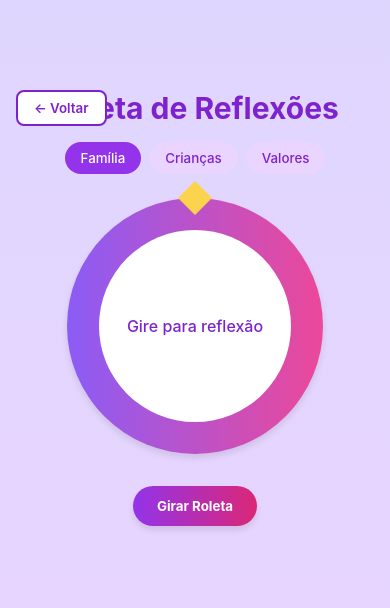
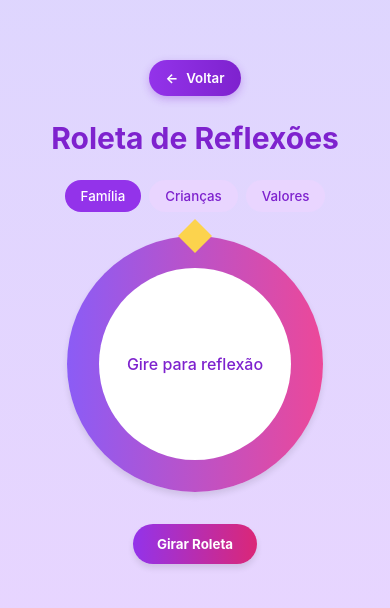
Before and after one commit to Alerson/roleta-de-reflexoes, a React (Create React App) app: page /jogo in a window 390 px wide. Shown: the part 102-710 px from the top of the page. Built offline with nearby package versions, Linux system fonts and the light colour scheme.

Commit message:
roleta das reflexoes

```diff
--- a/src/pages/Home/Home.css
+++ b/src/pages/Home/Home.css
@@ -13,32 +13,67 @@
     width: 100%;
     max-width: 800px;
     align-items: center;
-    margin-bottom: 1rem;
+    justify-content: center;
+    margin-bottom: 1.5rem;
     position: relative;
+    padding-top: 0.5rem;
   }
 
   .botao-voltar {
     position: absolute;
     left: 0;
-    padding: 0.5rem 1rem;
-    background: white;
-    color: #7e22ce;
-    border: 2px solid #7e22ce;
-    border-radius: 0.5rem;
+    display: flex;
+    align-items: center;
+    justify-content: center;
+    padding: 0.6rem 1rem;
+    background: linear-gradient(to right, #9333ea, #7e22ce);
+    color: white;
+    border: none;
+    border-radius: 9999px;
     font-weight: 600;
     cursor: pointer;
-    transition: all 0.2s ease;
+    transition: all 0.3s ease;
+    box-shadow: 0 3px 8px rgba(126, 34, 206, 0.3);
   }
 
   .botao-voltar:hover {
-    background-color: #7e22ce;
-    color: white;
+    transform: translateY(-2px);
+    box-shadow: 0 5px 12px rgba(126, 34, 206, 0.4);
+  }
+
+  .botao-voltar:active {
+    transform: translateY(1px);
+    box-shadow: 0 2px 6px rgba(126, 34, 206, 0.3);
+  }
+
+  .botao-voltar-icon {
+    margin-right: 0.5rem;
+    font-weight: bold;
   }
 
   .home-container h1 {
     font-size: 1.875rem;
     font-weight: 700;
     color: #7e22ce;
-    margin: 0 auto;
+    margin: 0;
     text-align: center;
+    padding: 0.5rem 4rem;
   }
+
+  /* Responsividade melhorada */
+  @media (max-width: 600px) {
+    .header {
+      flex-direction: column;
+      gap: 1rem;
+    }
+
+    .botao-voltar {
+      position: static;
+      margin-bottom: 0.5rem;
+      width: auto;
+    }
+
+    .home-container h1 {
+      padding: 0;
+    }
+  }
--- a/src/pages/Home/Home.jsx
+++ b/src/pages/Home/Home.jsx
@@ -21,7 +21,7 @@ const Home = () => {
     <div className="home-container">
       <div className="header">
         <button className="botao-voltar" onClick={voltarInicio}>
-          ← Voltar
+          <span className="botao-voltar-icon">←</span> Voltar
         </button>
         <h1>Roleta de Reflexões</h1>
       </div>
```
